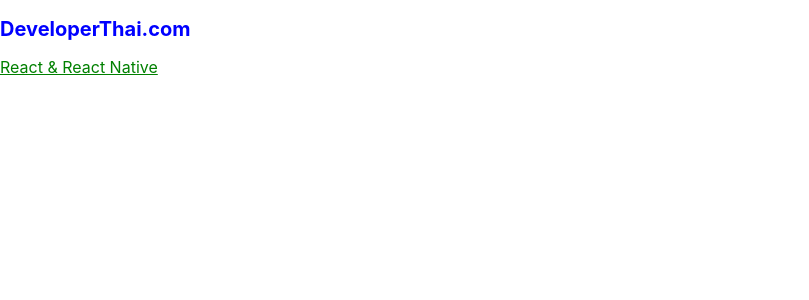
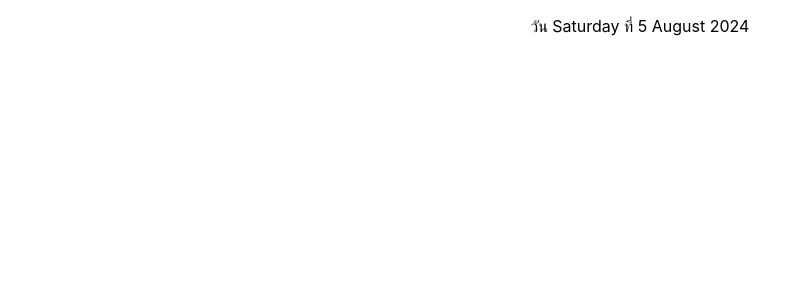
Before and after one commit to Kanonphatchada/app1, a React (Create React App) app: page / in a window 1280 px wide. Shown: the top 300 px of the page, without its empty margins (0-809 px from the left). Built offline with nearby package versions, Linux system fonts and the light colour scheme.

Commit message:
class component
class component

```diff
--- a/src/App.js
+++ b/src/App.js
@@ -1,11 +1,10 @@
 import React from 'react'
-import './style.css'
+import Calender from './class-component';
 
 function App() {
   return(
     <>
-     <h2>DeveloperThai.com</h2>
-     <div className='title'>React & React Native</div>
+     <p><center><Calender/></center></p>
     </>
   )
   }
--- /dev/null
+++ b/src/class-component.js
@@ -0,0 +1,17 @@
+import React, { Component } from "react";
+
+export default class Calender extends Component {
+    getDate(){
+        const dayNames = ['Sunday','Monday','Tuesday','Wednesday','Friday','Saturday']
+        const monthNames =['January','February','March','April','May','June','July','August','September','October','November','December']
+        const date = new Date()
+        const weekDay = dayNames[date.getDate()]
+        const day = date.getDate()
+        const month = monthNames[date.getMonth()]
+        const year = date.getFullYear()
+        return `วัน ${weekDay} ที่ ${day} ${month} ${year}` //กด alt กด 9 ตามด้วย 6
+    }
+    render(){
+        return <div>{this.getDate()}</div>
+    }
+}
```
